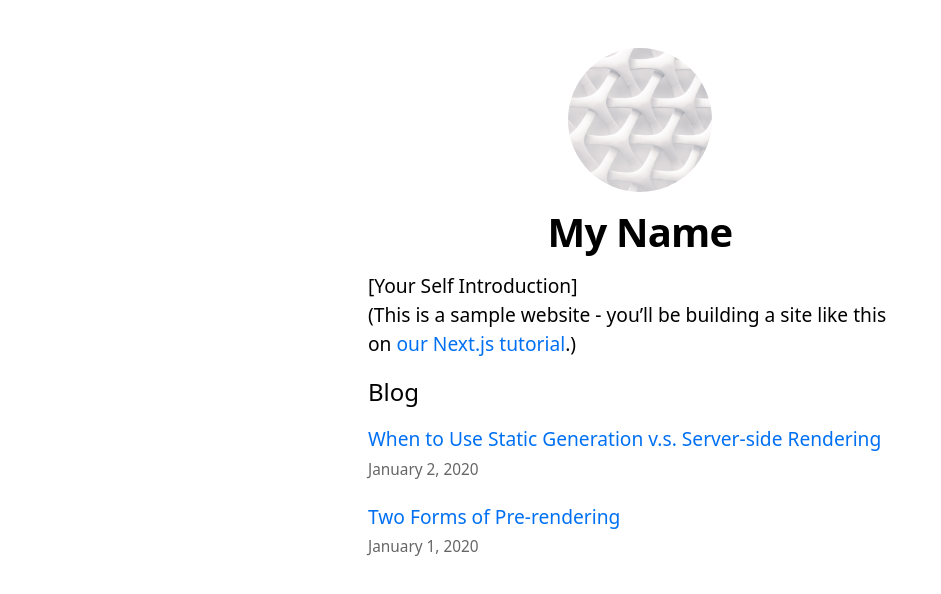
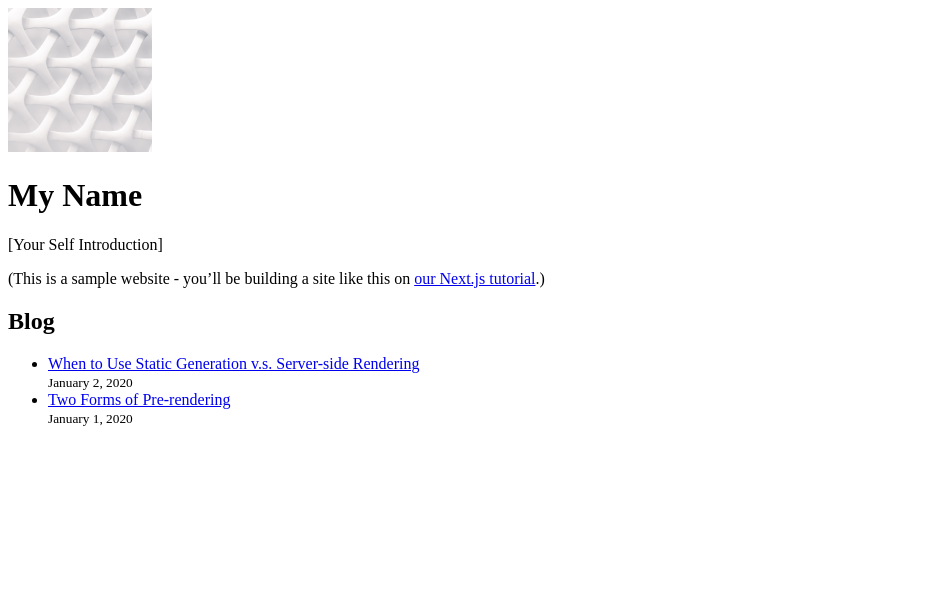
Before and after one commit to vladar21/nextjs-blog, a Next.js app: page / in a window 1280 px wide. Shown: the top 594 px of the page, without its empty margins (0-941 px from the left). Built offline with nearby package versions, Linux system fonts and the light colour scheme.

Commit message:
fixed width input

```diff
--- a/components/layout.module.css
+++ b/components/layout.module.css
@@ -1,4 +1,4 @@
-.container {
+/* .container {
     max-width: 36rem;
     padding: 0 1rem;
     margin: 3rem auto 6rem;
@@ -12,4 +12,4 @@
 
 .backToHome {
     margin: 3rem 0 0;
-}
+} */
--- /dev/null
+++ b/components/layout_workcation.tsx
@@ -0,0 +1,38 @@
+import Head from 'next/head'
+import Image from 'next/image'
+import Link from 'next/link'
+import 'tailwindcss/tailwind.css'
+
+const name = 'My Name'
+export const siteTitle = 'Workcation'
+
+export default function Layout({
+  children,
+  home
+}: {
+  children: React.ReactNode
+  home?: boolean
+}) {
+  return (
+    <div>
+      <Head>
+        <link rel="icon" href="/favicon.ico" />
+        <meta
+          name="description"
+          content="Learn tailwindcss"
+        />
+        <meta
+          property="og:image"
+          content={`https://og-image.vercel.app/${encodeURI(
+            siteTitle
+          )}.png?theme=light&md=0&fontSize=75px&images=https%3A%2F%2Fassets.vercel.com%2Fimage%2Fupload%2Ffront%2Fassets%2Fdesign%2Fnextjs-black-logo.svg`}
+        />
+        <meta name="og:title" content={siteTitle} />
+        <meta name="twitter:card" content="summary_large_image" />
+      </Head>
+
+      <main>{children}</main>
+\
+    </div>
+  )
+}
--- a/pages/tailwindcss/app.tsx
+++ b/pages/tailwindcss/app.tsx
@@ -1,5 +1,6 @@
 // import Head from 'next/head'
 import 'tailwindcss/tailwind.css'
+import Layout from '../../components/layout'
 
 export default function Home() {
   return (
@@ -31,19 +32,22 @@ export default function Home() {
       </header>
       <section className='flex justify-between bg-gray-800 px-4 py-3'>
         <div className='relative'>
-          <div className='absolute inset-y-0 left-0 flex items-center pl-3'>
+          <div className='absolute inset-y-0 flex items-center pl-3'>
             <svg className='h-6 w-6 fill-current text-gray-600' viewBox="0 0 24 24" xmlns="http://www.w3.org/2000/svg">
               <path d="M14.3199 12.9056L15.4165 14.0023C15.8277 13.9795 16.2465 14.1252 16.5607 14.4393L19.5607 17.4393C20.1464 18.0251 20.1464 18.9749 19.5607 19.5607C18.9749 20.1464 18.0251 20.1464 17.4393 19.5607L14.4393 16.5607C14.1252 16.2465 13.9795 15.8277 14.0023 15.4165L12.9056 14.3199C11.551 15.3729 9.84871 16 8 16C3.58172 16 0 12.4183 0 8C0 3.58172 3.58172 0 8 0C12.4183 0 16 3.58172 16 8C16 9.84871 15.3729 11.551 14.3199 12.9056ZM8 14C11.3137 14 14 11.3137 14 8C14 4.68629 11.3137 2 8 2C4.68629 2 2 4.68629 2 8C2 11.3137 4.68629 14 8 14Z"/>
             </svg>
           </div>
-          <input className='bg-gray-900 focus:outline-none focus:bg-white focus:text-gray-900 text-white rounded-lg pl-10 pr-4 py-2' placeholder="Search by keywords"/>
+          <input className='w-5/6 bg-gray-900 focus:outline-none focus:bg-white focus:text-gray-900 text-white rounded-lg pl-10 py-2 pr-3' placeholder="Search by keywords"/>
         </div>
-        <button className='inline-flex bg-gray-700 hover:bg-gray-600 focus:text-gray-900 rounded-lg shadow pl-3 pr-4'>
-          <svg className='h-6 w-6 fill-current text-gray-500' viewBox="0 0 24 24" xmlns="http://www.w3.org/2000/svg">
-<path d="M0 1C0 0.447715 0.447715 0 1 0H17C17.5523 0 18 0.447715 18 1C18 1.55228 17.5523 2 17 2H1C0.447716 2 0 1.55228 0 1ZM3 7C3 6.44772 3.44772 6 4 6H14C14.5523 6 15 6.44772 15 7C15 7.55228 14.5523 8 14 8H4C3.44772 8 3 7.55228 3 7ZM7 12C6.44772 12 6 12.4477 6 13C6 13.5523 6.44772 14 7 14H11C11.5523 14 12 13.5523 12 13C12 12.4477 11.5523 12 11 12H7Z"/>
-</svg>
-          <span className='ml-1 text-white font-medium'>Filters</span>
+
+          <button className='flex items-center bg-gray-700 hover:bg-gray-600 focus:text-gray-900 rounded-lg shadow pl-3 pr-3'>
+            <svg className='h-6 w-6 fill-current text-gray-500' viewBox="0 0 24 24" xmlns="http://www.w3.org/2000/svg">
+              <path d="M0 1C0 0.447715 0.447715 0 1 0H17C17.5523 0 18 0.447715 18 1C18 1.55228 17.5523 2 17 2H1C0.447716 2 0 1.55228 0 1ZM3 7C3 6.44772 3.44772 6 4 6H14C14.5523 6 15 6.44772 15 7C15 7.55228 14.5523 8 14 8H4C3.44772 8 3 7.55228 3 7ZM7 12C6.44772 12 6 12.4477 6 13C6 13.5523 6.44772 14 7 14H11C11.5523 14 12 13.5523 12 13C12 12.4477 11.5523 12 11 12H7Z"/>
+            </svg>
+            <span className='ml-1 text-white font-medium'>Filters</span>
         </button>
+
+
       </section>
 
       <main className='px-4 py-6'>
--- a/styles/global.css
+++ b/styles/global.css
@@ -1,29 +1,29 @@
-@tailwind base;
+/* @tailwind base;
 @tailwind components;
-@tailwind utilities;
+@tailwind utilities; */
 
-html,
+/* html,
 body {
     padding: 0;
-    margin: 0;
+    margin: 0; */
     /* font-family: -apple-system, BlinkMacSystemFont, Segoe UI, Roboto, Oxygen, Ubuntu, */
         /* Cantarell, Fira Sans, Droid Sans, Helvetica Neue, sans-serif; */
     /* line-height: 1.6; */
     /* font-size: 18px; */
-}
+/* } */
 
 /* * {
     box-sizing: border-box;
 } */
 
-a {
+/* a {
     color: #0070f3;
     text-decoration: none;
-}
+} */
 
-a:hover {
+/* a:hover {
     text-decoration: underline;
-}
+} */
 /*
 img {
     max-width: 100%;
--- a/styles/utils.module.css
+++ b/styles/utils.module.css
@@ -1,52 +1,52 @@
-.heading2Xl {
+/* .heading2Xl {
     font-size: 2.5rem;
     line-height: 1.2;
     font-weight: 800;
     letter-spacing: -0.05rem;
     margin: 1rem 0;
-}
+} */
 
-.headingXl {
+/* .headingXl {
     font-size: 2rem;
     line-height: 1.3;
     font-weight: 800;
     letter-spacing: -0.05rem;
     margin: 1rem 0;
-}
+} */
 
-.headingLg {
+/* .headingLg {
     font-size: 1.5rem;
     line-height: 1.4;
     margin: 1rem 0;
-}
+} */
 
-.headingMd {
+/* .headingMd {
     font-size: 1.2rem;
     line-height: 1.5;
-}
-
+} */
+/*
 .borderCircle {
     border-radius: 9999px;
-}
+} */
 
-.colorInherit {
+/* .colorInherit {
     color: inherit;
-}
+} */
 
-.padding1px {
+/* .padding1px {
     padding-top: 1px;
-}
+} */
 
-.list {
+/* .list {
     list-style: none;
     padding: 0;
     margin: 0;
-}
+} */
 
-.listItem {
+/* .listItem {
     margin: 0 0 1.25rem;
-}
+} */
 
-.lightText {
+/* .lightText {
     color: #666;
-}
+} */
--- a/tsconfig.json
+++ b/tsconfig.json
@@ -23,7 +23,7 @@
     "next-env.d.ts",
     "**/*.ts",
     "**/*.tsx"
-, "pages/tailwindcss/app.vue"  ],
+, "pages/tailwindcss/app.vue", "tailwind.config.js"  ],
   "exclude": [
     "node_modules"
   ]
```
